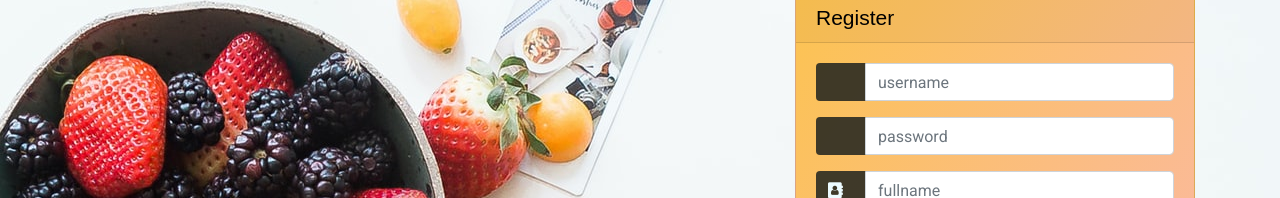
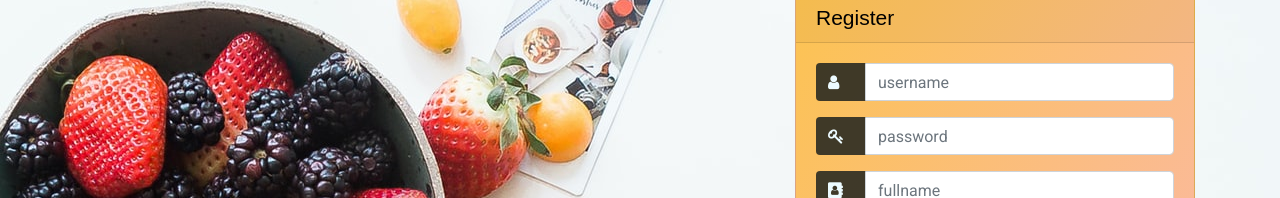
Before and after one commit to ionut0011/TastyBoutique, an Angular app: page /#/register in a window 1280 px wide. Shown: the part 130-328 px from the top of the page. Built offline with nearby package versions, Linux system fonts and the light colour scheme; a web font is replaced by a local one.

Commit message:
start comment

```diff
--- a/src/app/login/register/register.component.html
+++ b/src/app/login/register/register.component.html
@@ -11,14 +11,14 @@
         <form [formGroup]="formGroup">
           <div class="input-group form-group">
             <div class="input-group-prepend">
-              <span class="input-group-text"><i class="fas fa-user"></i></span>
+              <span class="input-group-text"><i class="fa fa-user"></i></span>
             </div>
             <input type="text" formControlName="username" name="username"  class="form-control" placeholder="username">
 
           </div>
           <div class="input-group form-group" >
             <div class="input-group-prepend">
-              <span class="input-group-text"><i class="fas fa-key"></i></span>
+              <span class="input-group-text"><i class="fa fa-key"></i></span>
             </div>
             <input type="password" formControlName="password" name="password" class="form-control" placeholder="password">
           </div>
--- a/src/app/recipes/recipes-details/recipes-details.component.css
+++ b/src/app/recipes/recipes-details/recipes-details.component.css
@@ -6,6 +6,8 @@ h1 {
 
 .flex-row-space-around {
   margin: 10px;
+
+
 
 
 }
--- a/src/app/recipes/recipes-details/recipes-details.component.html
+++ b/src/app/recipes/recipes-details/recipes-details.component.html
@@ -8,10 +8,8 @@
 
       <input type="text" class="title"
         placeholder="Enter recipe name"
-        formControlName="name"
-      >
+        formControlName="name">
     </div>
-
 
 
     <div class="form-group">
@@ -41,8 +39,10 @@
         <textarea class="recipe-description"
         contenteditable="true"
         placeholder="Enter recipe description"
-       formControlName="description"
+        formControlName="description"
       >{{description}}</textarea>
+
+
     </ng-template>
 
     </div>
@@ -100,7 +100,18 @@
               (click)="save()"><span>Save Recipe</span></button>
     </ng-template>
 
+
+
   </form>
+
+
+  </section>
+  <section  class="form-section">
+    <form>
+      <textarea *ngIf="isFormDisabled">
+        Test comentariu
+      </textarea>
+    </form>
   </section>
 
 
--- a/src/app/recipes/recipes-list/recipes-list.component.html
+++ b/src/app/recipes/recipes-list/recipes-list.component.html
@@ -3,7 +3,7 @@
     <div *ngFor="let recipe of recipeList" class="col-12 col-md-4" >
       <div class="card">
         <div class="btn lets-cook-btn" (click)="DeleteRecipe(recipe.id)">Delete</div>
-        <img src="{{recipe.backgroundImage}}">
+        <img src="{{recipe.image}}">
         <div class="text">
           <h1 class="food">
             <h1>{{recipe.name}}</h1>
--- a/src/app/recipes/recipes-list/recipes-list.component.ts
+++ b/src/app/recipes/recipes-list/recipes-list.component.ts
@@ -30,8 +30,6 @@ export class RecipesListComponent implements OnInit {
     this.router.navigate([`/recipes/details/${id}`]);
   }
 
-
-
   public DeleteRecipe(id:string): void{
 
     this.service.deleteRecipe(id).subscribe(data => {
```
